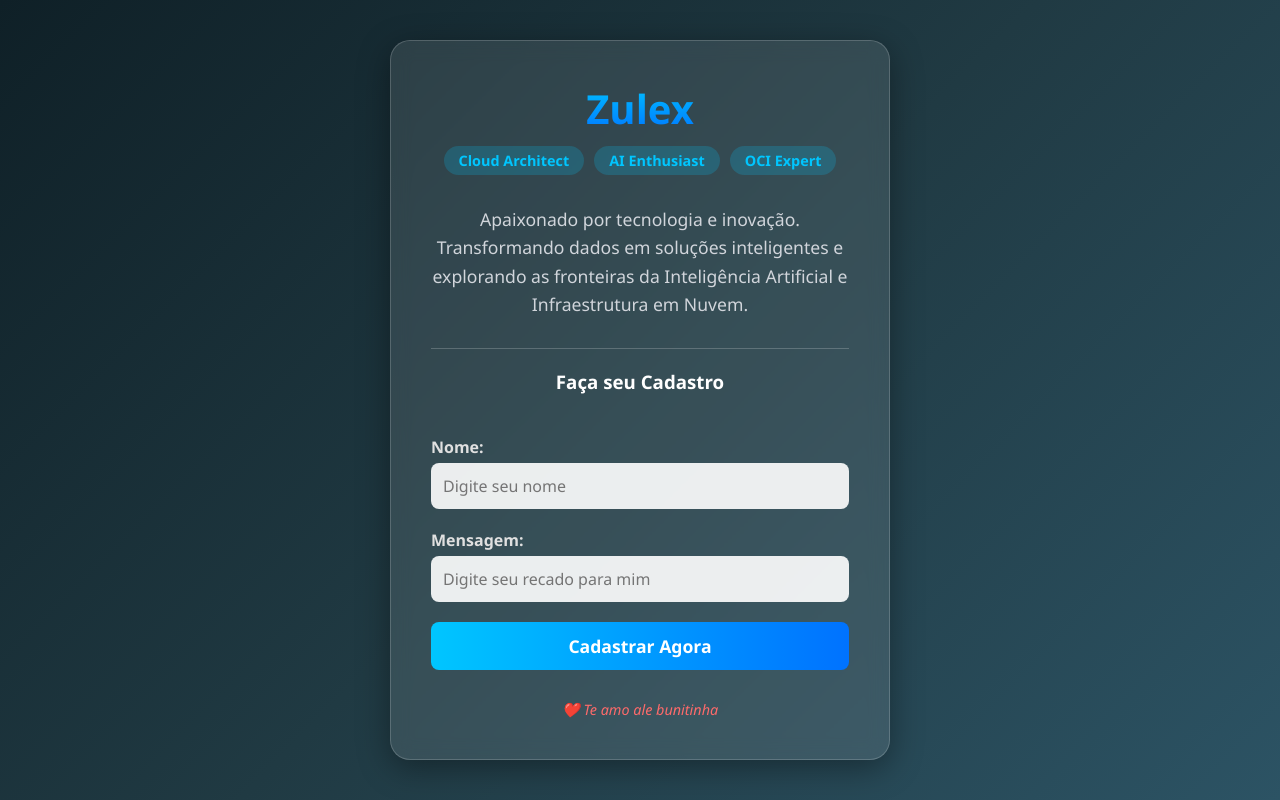
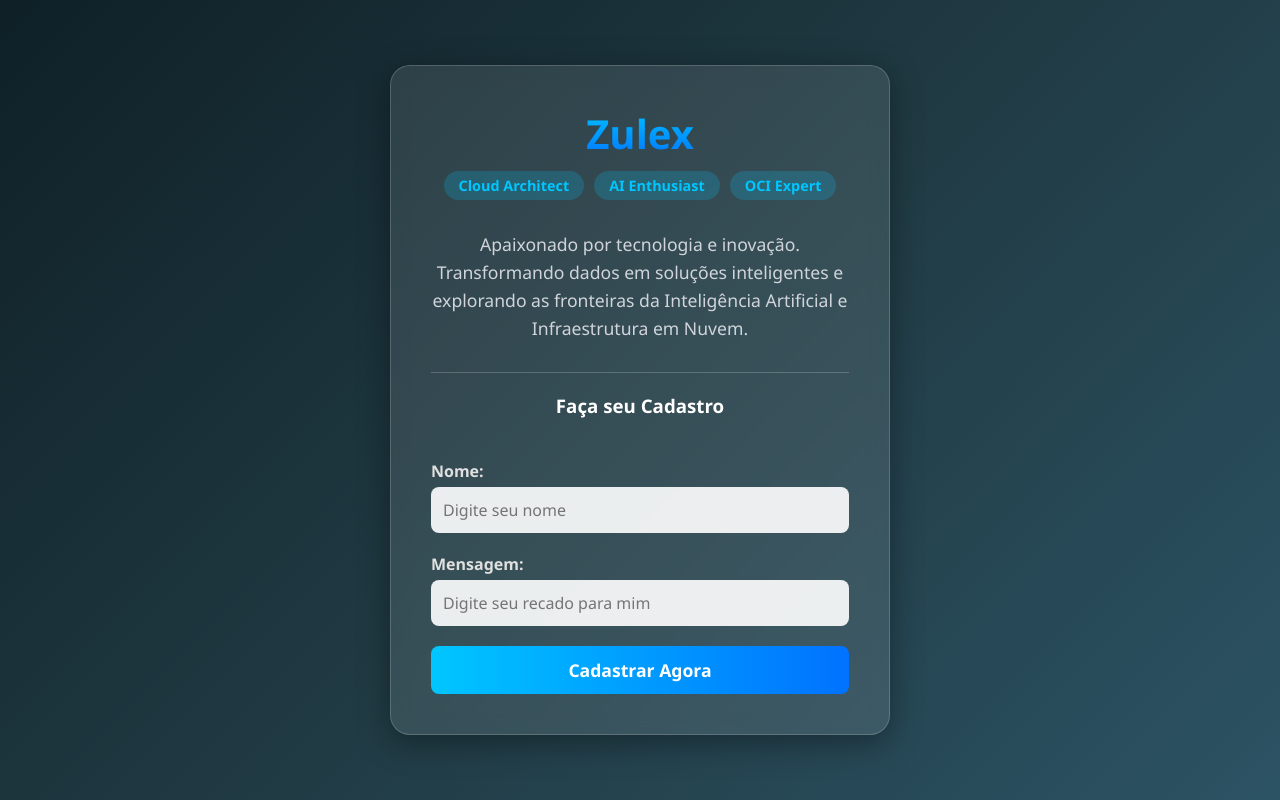
Before and after one commit to lucasdaniel-zulex/websitelucassantos, a Flask app: page / in a window 1280 px wide. Run offline with Flask 3, Linux system fonts and the light colour scheme; parts of the project's set-up code (start-up, migrations or seed data) failed here and were passed over.

Commit message:
removendo partes

```diff
--- a/apps/templates/index.html
+++ b/apps/templates/index.html
@@ -184,10 +184,6 @@
 
             <input type="submit" value="Cadastrar Agora">
         </form>
-
-        <div class="footer-msg">
-            ❤️ Te amo ale bunitinha
-        </div>
     </div>
 
 </body>
```
